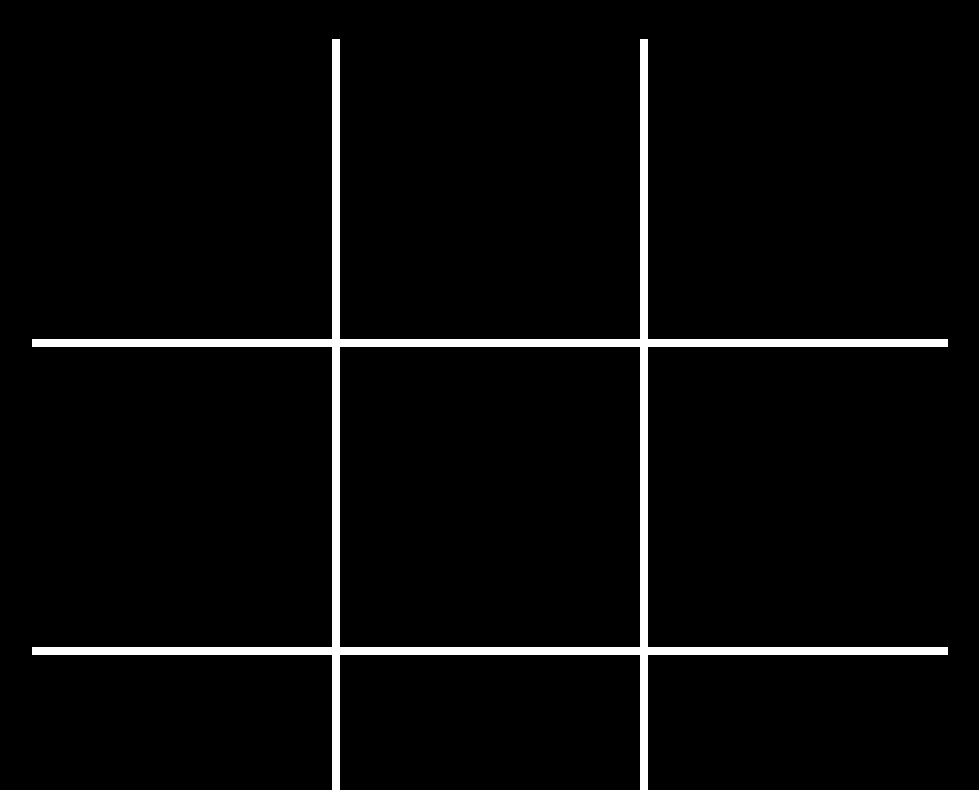
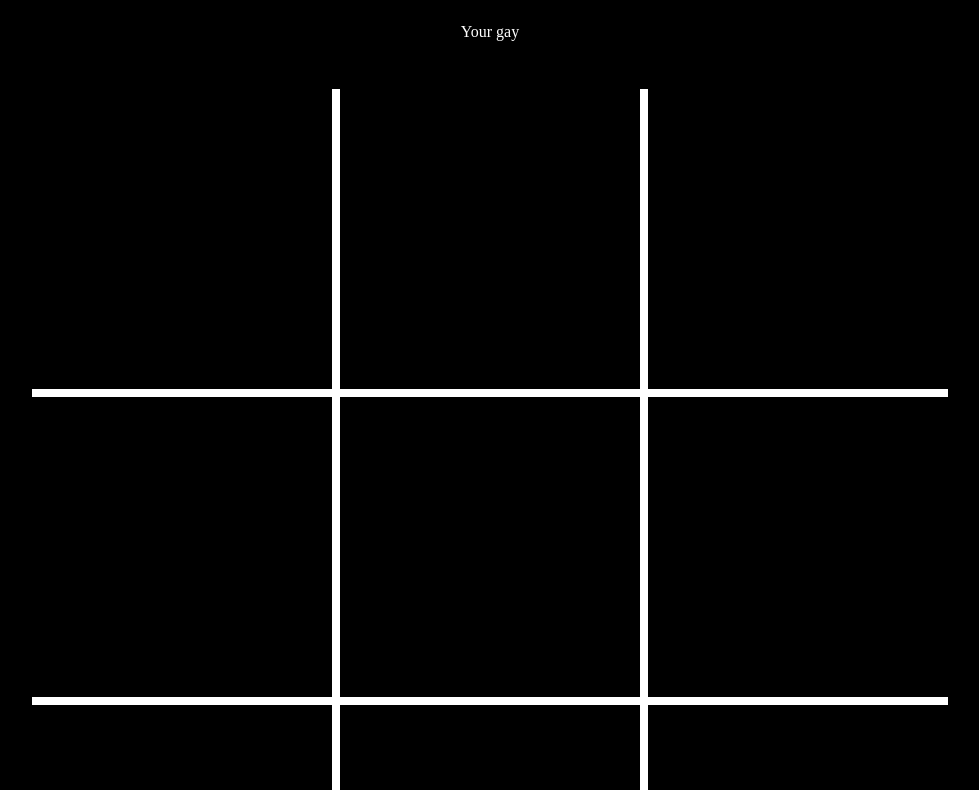
Before and after one commit to Carol-Christian/Tic_Tac_Toe, a plain HTML site: page index.html in a window 1280 px wide. Shown: the part 81-871 px from the top of the page, without its empty margins (150-1129 px from the left). Drawn offline with Linux system fonts and the light colour scheme.

Commit message:
Your Gay

```diff
--- a/index.html
+++ b/index.html
@@ -9,6 +9,7 @@
 </head>
 <body>
     <h1>Tic Tac Toe =D</h1>
+    <p>Your gay</p>
     <p class="winStatement"></p>
     <div class="GameBoard">
         <div class="selection box1"></div>
--- a/main.css
+++ b/main.css
@@ -26,3 +26,7 @@ body{
    background-color: black;
    color:rgb(255, 255, 255)
 }
+
+p   {
+    size: 6cap;
+}
```
